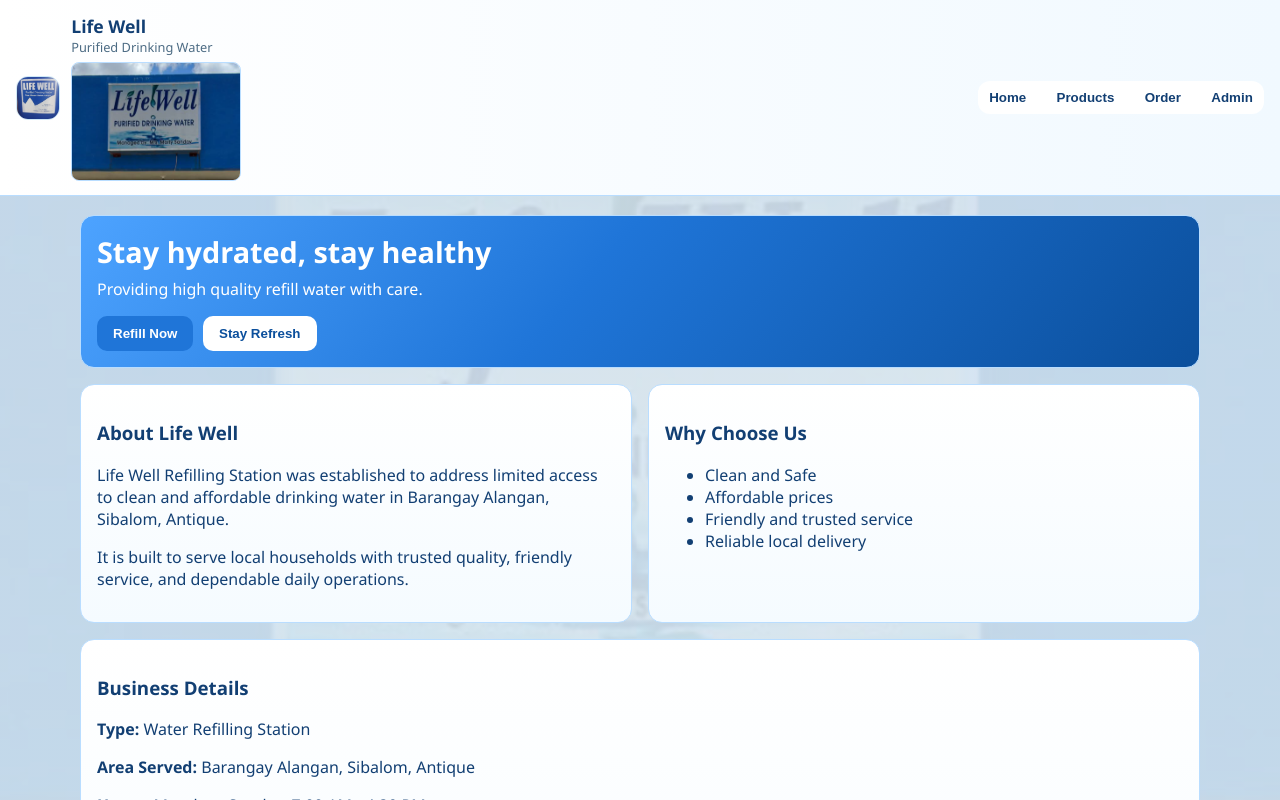
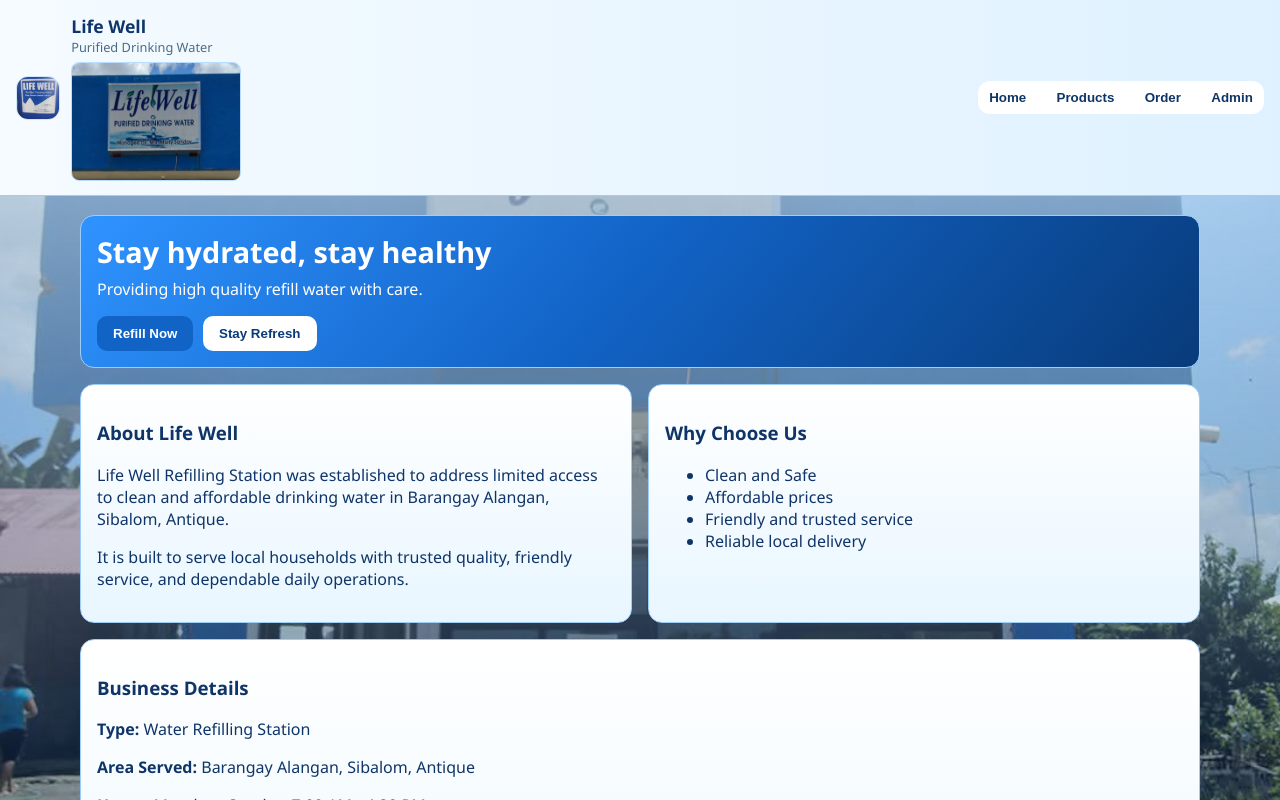
Before and after one commit to krztnmaltar-cloud/lifewel, a React (Create React App) app: page / in a window 1280 px wide. Shown: the top 800 px of the page. Built offline with nearby package versions, Linux system fonts and the light colour scheme.

Commit message:
Update homepage background and blue theme palette

```diff
--- a/src/App.css
+++ b/src/App.css
@@ -1,11 +1,11 @@
 :root {
-  --blue-900: #0b4f9c;
-  --blue-700: #1f75d8;
-  --blue-500: #4da3ff;
+  --blue-900: #083b7a;
+  --blue-700: #1263c6;
+  --blue-500: #2f93ff;
   --white: #ffffff;
-  --sky: #e8f6ff;
-  --text: #123f73;
-  --border: #b9ddff;
+  --sky: #d9efff;
+  --text: #0f3568;
+  --border: #9ecdf8;
 }
 
 * {
@@ -17,7 +17,7 @@ body {
   font-family: "Segoe UI", Tahoma, Geneva, Verdana, sans-serif;
   color: var(--text);
   background:
-    linear-gradient(rgba(232, 246, 255, 0.84), rgba(232, 246, 255, 0.84)),
+    linear-gradient(rgba(217, 239, 255, 0.78), rgba(8, 59, 122, 0.3)),
     url("./assets/lifewell-bg.png") center / cover fixed no-repeat;
 }
 
@@ -34,7 +34,7 @@ body {
   justify-content: space-between;
   gap: 1rem;
   padding: 0.9rem 1rem;
-  background: linear-gradient(90deg, #ffffff 0%, #f1f9ff 100%);
+  background: linear-gradient(90deg, #f5fbff 0%, #dff1ff 100%);
   border-bottom: 1px solid var(--border);
 }
 
@@ -106,7 +106,7 @@ body {
   border: 0;
   border-radius: 8px;
   padding: 0.55rem 0.7rem;
-  background: #e8f5ff;
+  background: #dff1ff;
 }
 
 main {
@@ -121,14 +121,14 @@ main {
 }
 
 .card {
-  background: linear-gradient(180deg, #ffffff 0%, #f5fbff 100%);
+  background: linear-gradient(180deg, #ffffff 0%, #e8f6ff 100%);
   border: 1px solid var(--border);
   border-radius: 14px;
   padding: 1rem;
 }
 
 .hero {
-  background: linear-gradient(130deg, #4da3ff 0%, #1f75d8 45%, #0b4f9c 100%);
+  background: linear-gradient(130deg, #2f93ff 0%, #1263c6 48%, #083b7a 100%);
   color: var(--white);
 }
 
@@ -191,7 +191,7 @@ button {
   padding: 0.2rem 0.6rem;
   font-size: 0.8rem;
   color: var(--blue-900);
-  background: #cfeaff;
+  background: #d9efff;
 }
 
 .order-form label,
@@ -204,7 +204,7 @@ button {
 input,
 select {
   width: 100%;
-  border: 1px solid #9fcfff;
+  border: 1px solid #78b8f0;
   border-radius: 8px;
   padding: 0.55rem 0.65rem;
   background: #ffffff;
@@ -260,7 +260,7 @@ th,
 td {
   text-align: left;
   padding: 0.55rem;
-  border-bottom: 1px solid #d5ebff;
+  border-bottom: 1px solid #c3e2ff;
   font-size: 0.9rem;
 }
 
```
Also changed, not shown: src/assets/lifewell-bg.png.
